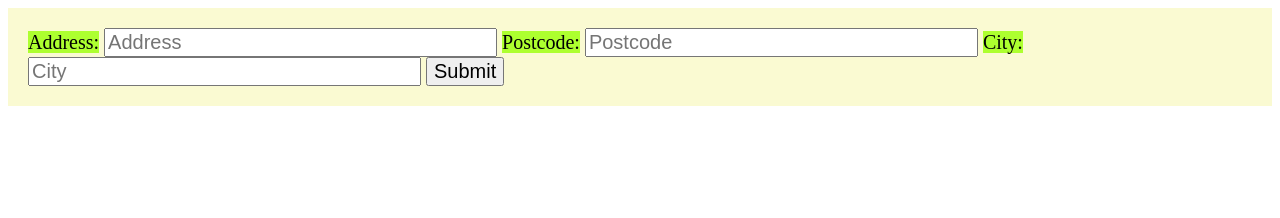
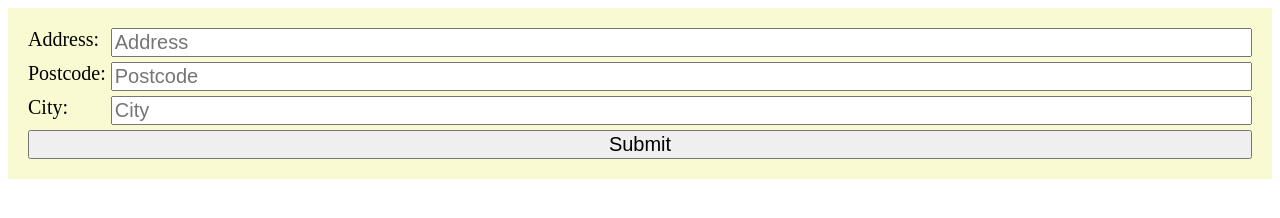
Before and after one commit to reincoon/Udemy-Complete-WebDev-Course-2022, a plain HTML site: page Complete WebDev Course 2022/Grid/Grid/6. Grid areas form - Start here/index.html in a window 1280 px wide. Drawn offline with Linux system fonts and the light colour scheme.

Commit message:
Update styling.css

```diff
--- a/Complete WebDev Course 2022/Grid/Grid/6. Grid areas form - Start here/styling.css
+++ b/Complete WebDev Course 2022/Grid/Grid/6. Grid areas form - Start here/styling.css
@@ -8,10 +8,19 @@ form{
     font-size: 20px;
     background-color: lightgoldenrodyellow;
     padding: 20px;
+    display: grid;
+    grid-gap: 5px;
+    grid-template-columns: [label] auto [input] 1fr;
 }
 form > label{
-    background-color: greenyellow;
+    /* background-color: greenyellow; */
+    grid-column: label;
 }
 form > input{
     font-size: 1em;
+    grid-column: input;
 }
+
+form > input[type="submit"]{
+    grid-column: span 2;
+}
```
